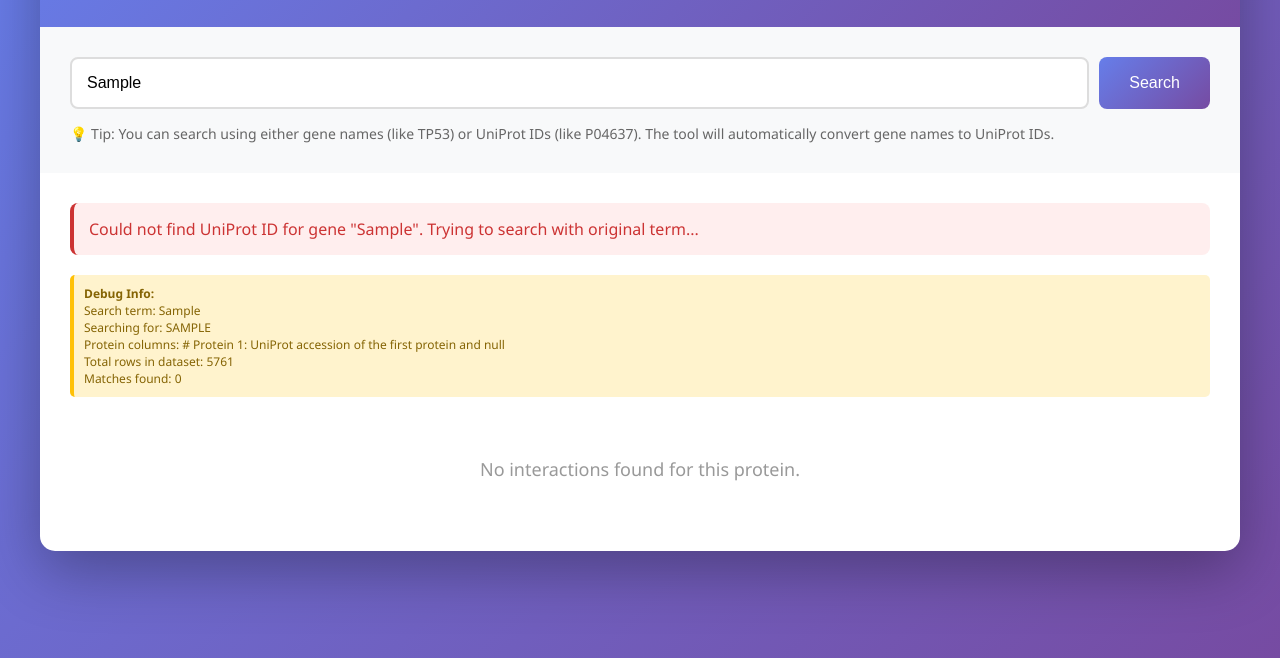
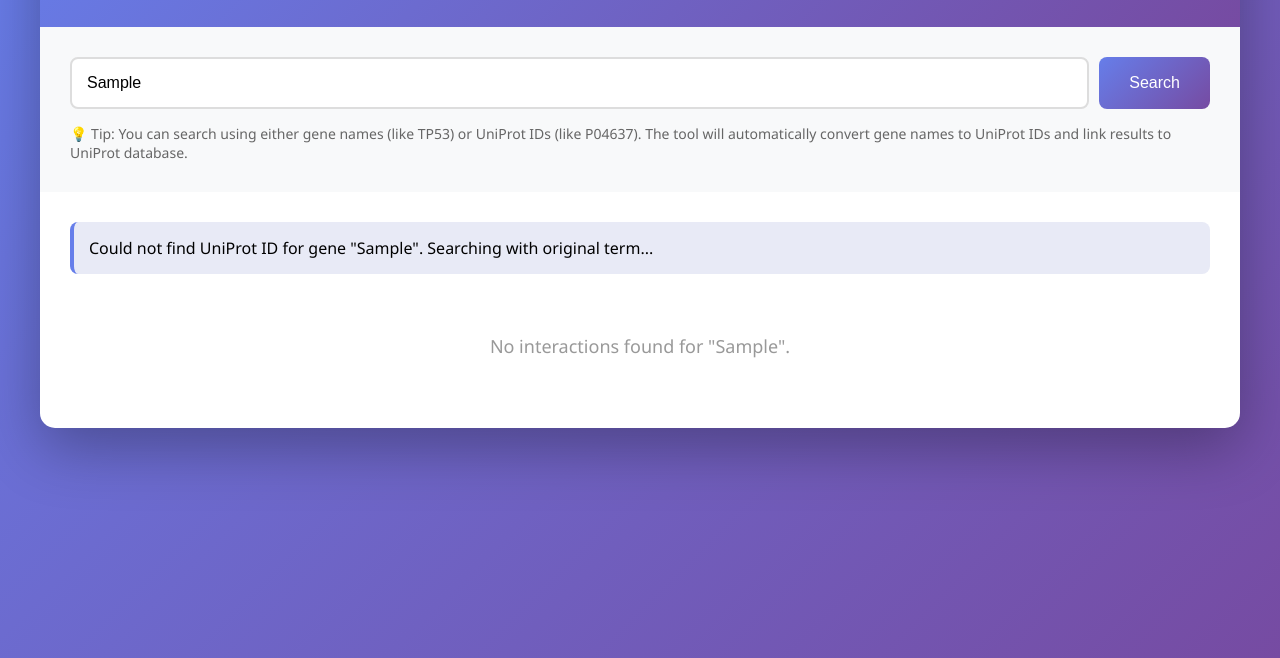
Before and after one commit to satyamyadav0707/protein-ppi-search, a plain HTML site: page index.html in a window 1280 px wide. Both pictures are taken after typing "Sample" into the empty fields and a click on the button "Search". Shown: the part 142-800 px from the top of the page. Drawn offline with Linux system fonts and the light colour scheme; no server answers.

Commit message:
Update index.html

```diff
--- a/index.html
+++ b/index.html
@@ -211,16 +211,6 @@
         .gene-info strong {
             color: #667eea;
         }
-
-        .debug-info {
-            background-color: #fff3cd;
-            padding: 10px;
-            border-radius: 5px;
-            margin-bottom: 15px;
-            font-size: 12px;
-            color: #856404;
-            border-left: 4px solid #ffc107;
-        }
     </style>
 </head>
 <body>
@@ -242,13 +232,12 @@
             </div>
             <div class="info-text">
                 💡 Tip: You can search using either gene names (like TP53) or UniProt IDs (like P04637).
-                The tool will automatically convert gene names to UniProt IDs.
+                The tool will automatically convert gene names to UniProt IDs and link results to UniProt database.
             </div>
         </div>
 
         <div class="results-section" id="resultsSection" style="display:none;">
             <div id="messageBox"></div>
-            <div id="debugInfo"></div>
             <div id="geneInfo"></div>
             <div id="resultCount" class="result-count"></div>
             <div id="resultsTable"></div>
@@ -257,10 +246,6 @@
 
     <script>
         let proteinData = [];
-        let columnNames = {
-            protein1: null,
-            protein2: null
-        };
 
         // Load the TSV file
         async function loadData() {
@@ -270,90 +255,29 @@
                 const lines = text.split('\n');
 
                 // Parse TSV
-                const headers = lines[0].split('\t').map(h => h.trim());
-                console.log('TSV Headers:', headers);
-
-                // Try to detect protein column names
-                detectProteinColumns(headers);
-
+                const headers = lines[0].split('\t');
                 proteinData = lines.slice(1)
                     .filter(line => line.trim())
                     .map(line => {
                         const values = line.split('\t');
                         const obj = {};
                         headers.forEach((header, index) => {
-                            obj[header] = values[index]?.trim() || '';
+                            obj[header.trim()] = values[index]?.trim() || '';
                         });
                         return obj;
                     });
 
                 console.log('Data loaded:', proteinData.length, 'interactions');
-                console.log('Sample data:', proteinData[0]);
-                console.log('Detected protein columns:', columnNames);
+                console.log('Column headers:', Object.keys(proteinData[0] || {}));
             } catch (error) {
                 console.error('Error loading data:', error);
                 showMessage('Error loading data file. Please ensure candidate_predictions_combined.tsv is in the same directory.', 'error');
             }
         }
 
-        // Detect which columns contain protein identifiers
-        function detectProteinColumns(headers) {
-            // Common patterns for protein columns
-            const patterns = [
-                /protein.*1/i,
-                /protein.*a/i,
-                /interactor.*1/i,
-                /interactor.*a/i,
-                /uniprot.*1/i,
-                /uniprot.*a/i,
-                /gene.*1/i,
-                /gene.*a/i,
-                /id.*1/i,
-                /id.*a/i
-            ];
-
-            const patterns2 = [
-                /protein.*2/i,
-                /protein.*b/i,
-                /interactor.*2/i,
-                /interactor.*b/i,
-                /uniprot.*2/i,
-                /uniprot.*b/i,
-                /gene.*2/i,
-                /gene.*b/i,
-                /id.*2/i,
-                /id.*b/i
-            ];
-
-            // Find first protein column
-            for (let header of headers) {
-                if (patterns.some(p => p.test(header))) {
-                    columnNames.protein1 = header;
-                    break;
-                }
-            }
-
-            // Find second protein column
-            for (let header of headers) {
-                if (patterns2.some(p => p.test(header))) {
-                    columnNames.protein2 = header;
-                    break;
-                }
-            }
-
-            // Fallback: use first two columns if not detected
-            if (!columnNames.protein1 && headers.length > 0) {
-                columnNames.protein1 = headers[0];
-            }
-            if (!columnNames.protein2 && headers.length > 1) {
-                columnNames.protein2 = headers[1];
-            }
-        }
-
         // Convert gene name to UniProt ID using UniProt API
         async function geneToUniProt(geneName) {
             try {
-                // UniProt REST API endpoint
                 const url = `https://rest.uniprot.org/uniprotkb/search?query=gene:${geneName}+AND+organism_id:9606&format=json&size=5`;
 
                 const response = await fetch(url);
@@ -364,7 +288,6 @@
                 const data = await response.json();
 
                 if (data.results && data.results.length > 0) {
-                    // Return the primary accession (UniProt ID) of the first result
                     const uniprotId = data.results[0].primaryAccession;
                     const geneName = data.results[0].genes?.[0]?.geneName?.value || '';
                     const proteinName = data.results[0].proteinDescription?.recommendedName?.fullName?.value || '';
@@ -384,32 +307,23 @@
             }
         }
 
-        // Check if input is already a UniProt ID (basic pattern matching)
+        // Check if input is already a UniProt ID
         function isUniProtID(input) {
-            // UniProt IDs are typically 6-10 characters, alphanumeric
             const uniprotPattern = /^[OPQ][0-9][A-Z0-9]{3}[0-9]$|^[A-NR-Z][0-9]([A-Z][A-Z0-9]{2}[0-9]){1,2}$/;
             return uniprotPattern.test(input.toUpperCase());
         }
 
+        // Check if a string looks like a UniProt ID (for linking in results)
+        function looksLikeUniProtID(str) {
+            if (!str || str.length < 6 || str.length > 10) return false;
+            const uniprotPattern = /^[A-Z][0-9][A-Z0-9]{3,8}$/;
+            return uniprotPattern.test(str.toUpperCase());
+        }
+
         // Create UniProt link
         function createUniProtLink(uniprotId) {
-            if (!uniprotId) return 'N/A';
+            if (!uniprotId || !looksLikeUniProtID(uniprotId)) return uniprotId || 'N/A';
             return `<a href="https://www.uniprot.org/uniprotkb/${uniprotId}" target="_blank" class="uniprot-link">${uniprotId}<span class="external-icon">↗</span></a>`;
-        }
-
-        // Show debug info
-        function showDebugInfo(searchTerm, searchId, resultsCount) {
-            const debugDiv = document.getElementById('debugInfo');
-            debugDiv.innerHTML = `
-                <div class="debug-info">
-                    <strong>Debug Info:</strong><br>
-                    Search term: ${searchTerm}<br>
-                    Searching for: ${searchId}<br>
-                    Protein columns: ${columnNames.protein1} and ${columnNames.protein2}<br>
-                    Total rows in dataset: ${proteinData.length}<br>
-                    Matches found: ${resultsCount}
-                </div>
-            `;
         }
 
         // Search function
@@ -434,18 +348,18 @@
             document.getElementById('resultsTable').innerHTML = '<div class="loading"><div class="spinner"></div>Loading results...</div>';
             document.getElementById('messageBox').innerHTML = '';
             document.getElementById('geneInfo').innerHTML = '';
-            document.getElementById('debugInfo').innerHTML = '';
 
-            let searchUniProtId = searchTerm.toUpperCase();
+            // Start with original search term
+            let searchId = searchTerm;
             let geneInfo = null;
 
             // If not a UniProt ID, try to convert gene name to UniProt ID
             if (!isUniProtID(searchTerm)) {
-                showMessage('Looking up UniProt ID for gene: ' + searchTerm, 'info');
+                showMessage('Looking up UniProt ID for gene: ' + searchTerm + '...', 'info');
                 geneInfo = await geneToUniProt(searchTerm);
 
                 if (geneInfo.found) {
-                    searchUniProtId = geneInfo.uniprotId;
+                    searchId = geneInfo.uniprotId;
                     document.getElementById('geneInfo').innerHTML = `
                         <div class="gene-info">
                             <strong>Gene Found:</strong> ${geneInfo.geneName} →
@@ -457,49 +371,48 @@
                     `;
                     showMessage(`Gene "${searchTerm}" mapped to UniProt ID: ${geneInfo.uniprotId}`, 'success');
                 } else {
-                    showMessage(`Could not find UniProt ID for gene "${searchTerm}". Trying to search with original term...`, 'error');
-                    searchUniProtId = searchTerm.toUpperCase();
+                    // If gene lookup fails, continue with original term
+                    showMessage(`Could not find UniProt ID for gene "${searchTerm}". Searching with original term...`, 'info');
                 }
             }
 
-            // Search in the data - more flexible matching
+            // Search in the data - SIMPLE case-insensitive search across ALL columns
+            const searchLower = searchId.toLowerCase();
             const results = proteinData.filter(row => {
-                const protein1 = (row[columnNames.protein1] || '').toUpperCase();
-                const protein2 = (row[columnNames.protein2] || '').toUpperCase();
-
-                // Match exact or partial
-                return protein1.includes(searchUniProtId) ||
-                       protein2.includes(searchUniProtId) ||
-                       protein1 === searchUniProtId ||
-                       protein2 === searchUniProtId;
+                // Search through all values in the row
+                return Object.values(row).some(value => {
+                    if (!value) return false;
+                    return value.toLowerCase().includes(searchLower);
+                });
             });
 
-            showDebugInfo(searchTerm, searchUniProtId, results.length);
-            displayResults(results);
+            console.log('Search term:', searchId);
+            console.log('Results found:', results.length);
+
+            displayResults(results, searchId);
 
             searchButton.disabled = false;
             searchButton.textContent = 'Search';
         }
 
         // Display results
-        function displayResults(results) {
+        function displayResults(results, searchTerm) {
             const resultCount = document.getElementById('resultCount');
             const resultsTable = document.getElementById('resultsTable');
 
             if (results.length === 0) {
-                resultsTable.innerHTML = '<div class="no-results">No interactions found for this protein.</div>';
+                resultsTable.innerHTML = `<div class="no-results">No interactions found for "${searchTerm}".</div>`;
                 resultCount.textContent = '';
                 return;
             }
 
-            resultCount.textContent = `Found ${results.length} interaction${results.length > 1 ? 's' : ''}`;
+            resultCount.textContent = `Found ${results.length} interaction${results.length > 1 ? 's' : ''} for "${searchTerm}"`;
 
             // Get column headers from first result
             const headers = Object.keys(results[0]);
 
             let tableHTML = '<table><thead><tr>';
             headers.forEach(header => {
-                // Make headers more readable
                 const displayHeader = header.replace(/_/g, ' ').replace(/\b\w/g, c => c.toUpperCase());
                 tableHTML += `<th>${displayHeader}</th>`;
             });
@@ -510,8 +423,8 @@
                 headers.forEach(header => {
                     let value = row[header];
 
-                    // If column is one of the protein columns and looks like a UniProt ID, make it clickable
-                    if ((header === columnNames.protein1 || header === columnNames.protein2) && value) {
+                    // Try to make UniProt IDs clickable
+                    if (value && looksLikeUniProtID(value)) {
                         value = createUniProtLink(value);
                     }
 
```
